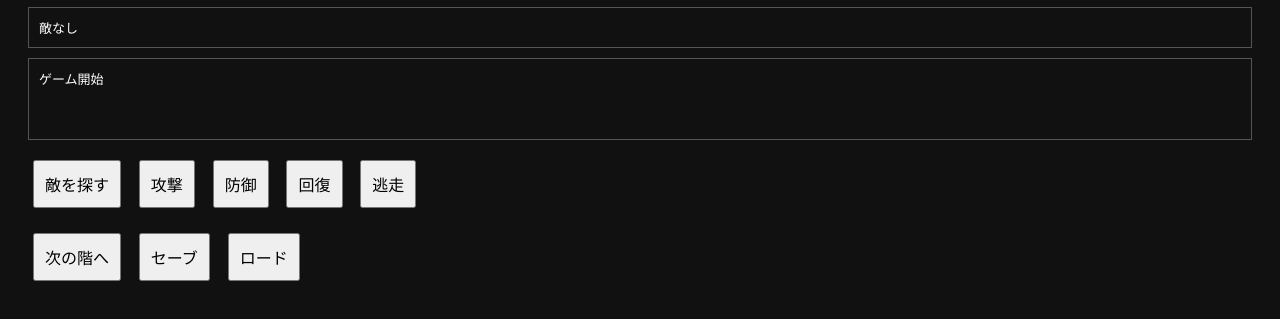
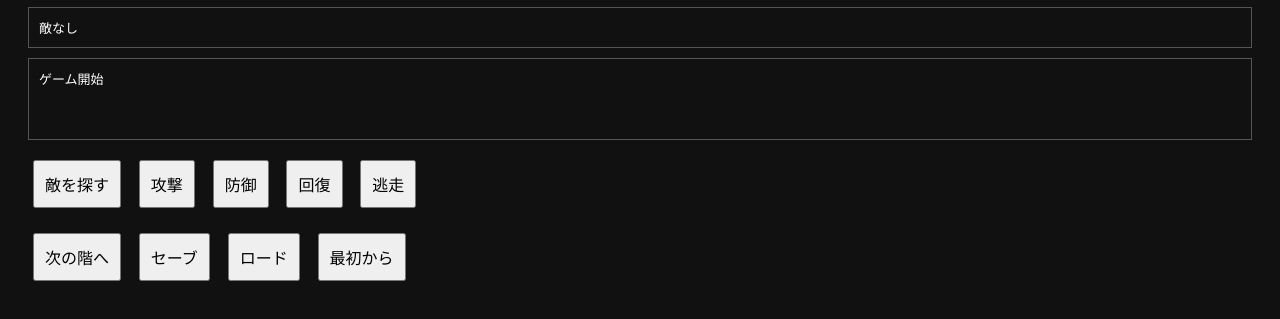
Before and after one commit to BUBUBU-boop/roguelike-rpg, a plain HTML site: page index.html in a window 1280 px wide. Shown: the part 145-464 px from the top of the page. Drawn offline with Linux system fonts and the light colour scheme; no server answers.

Commit message:
Update index.html

```diff
--- a/index.html
+++ b/index.html
@@ -98,6 +98,11 @@ button{
 <button onclick="loadGame()">
 ロード
 </button>
+
+<button onclick="resetGame()">
+最初から
+</button>
+
 
 <script>
 
@@ -521,6 +526,21 @@ async function loadGame(){
 
 }
 
+async function resetGame(){
+
+    await fetch("/reset");
+
+    document.getElementById(
+        "message"
+    ).innerHTML =
+    "最初から開始";
+
+    loadPlayer();
+
+    loadEnemy();
+
+}
+
 loadPlayer();
 loadEnemy();
 
```
